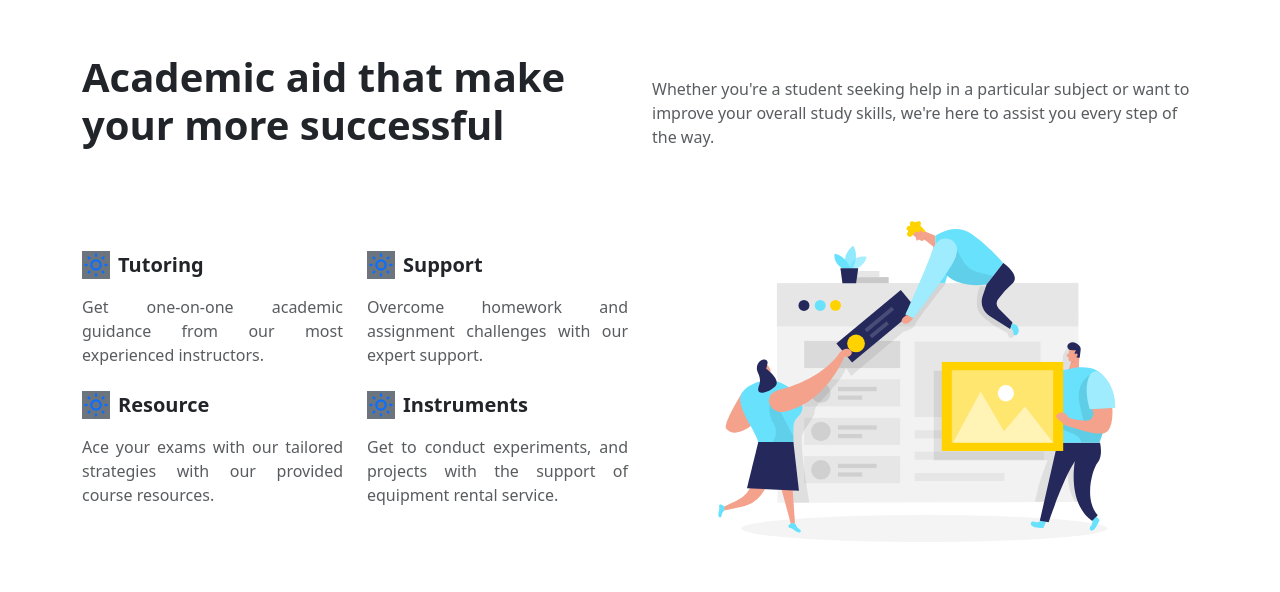
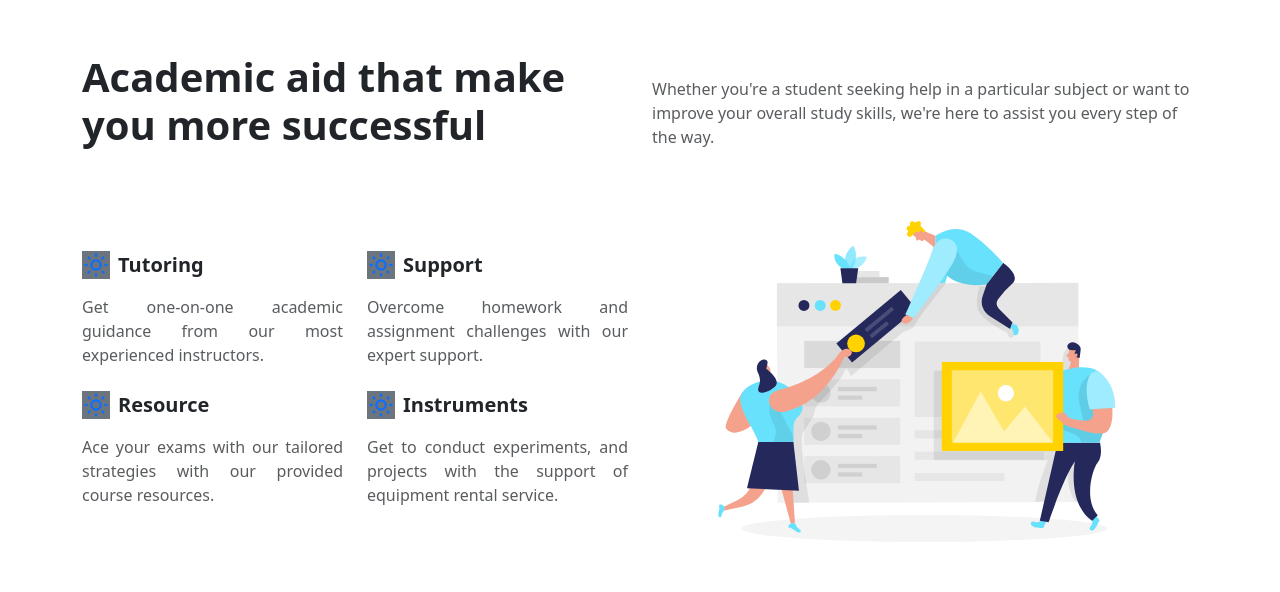
Before and after one commit to Tashik-Islam/uSavior, a Flask app: page / in a window 1280 px wide. Shown: the part 767-1359 px from the top of the page. Run offline with Flask 3, Linux system fonts and the light colour scheme; some libraries are stand-ins or nearby versions.

Commit message:
last night

```diff
--- a/templates/home.html
+++ b/templates/home.html
@@ -50,7 +50,7 @@
                                     <path d="M6 10.6v5.4a6 3 0 0 0 12 0v-5.4"></path>
                                 </svg></div>
                             <div>
-                                <h4 class="fw-bold"><strong>Academic aid</strong></h4>
+                                <h4 class="fw-bold">Academic aid</h4>
                                 <p class="text-muted" style="text-align: justify;margin-right: 0px;">Introducing our academic aid program, designed to provide&nbsp; assistance you need to excel in your academic journey.</p><button class="btn btn-sm px-0" type="button">Learn More&nbsp;<svg xmlns="http://www.w3.org/2000/svg" width="1em" height="1em" fill="currentColor" viewBox="0 0 16 16" class="bi bi-arrow-right">
                                         <path fill-rule="evenodd" d="M1 8a.5.5 0 0 1 .5-.5h11.793l-3.147-3.146a.5.5 0 0 1 .708-.708l4 4a.5.5 0 0 1 0 .708l-4 4a.5.5 0 0 1-.708-.708L13.293 8.5H1.5A.5.5 0 0 1 1 8z"></path>
                                     </svg><br></button>
@@ -100,7 +100,7 @@
         <div class="container py-4 py-xl-5">
             <div class="row">
                 <div class="col-md-6">
-                    <h3 class="display-6 fw-bold pb-md-4">Academic aid that make your more&nbsp;<span class="underline">successful</span></h3>
+                    <h3 class="display-6 fw-bold pb-md-4">Academic aid that make you more&nbsp;<span class="underline">successful</span></h3>
                 </div>
                 <div class="col-md-6 pt-4">
                     <p class="text-muted mb-4">Whether you're a student seeking help in a particular subject or want to improve your overall study skills, we're here to assist you every step of the way.</p>
```
